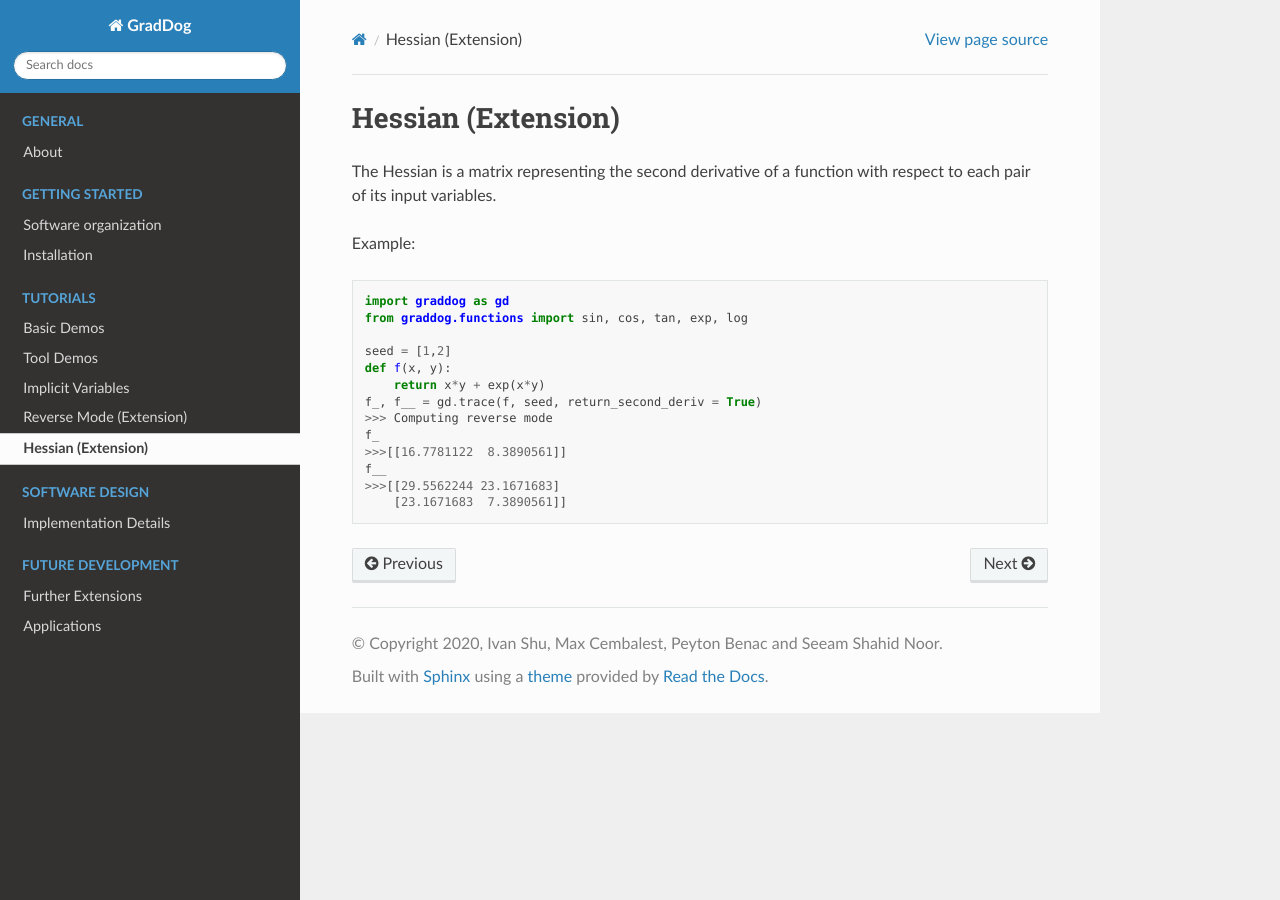
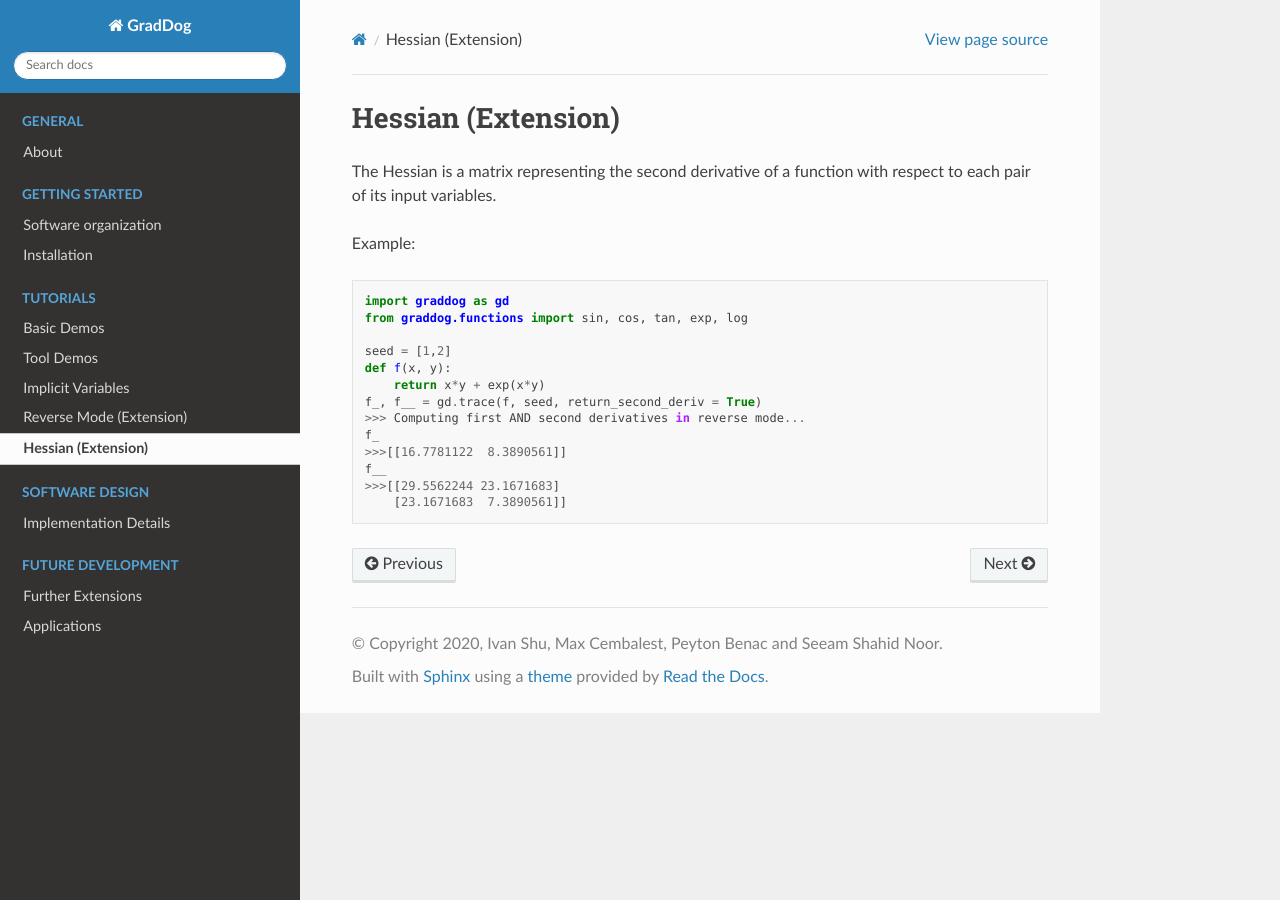
Before and after one commit to git-fetch-git-roll-over/GradDog, a Sphinx documentation site: the page built from docs/source/hessian.rst, in a window 1280 px wide. Built offline with Sphinx 7.4.7 and the Read the Docs theme 2.0.0, drawn with Linux system fonts in a browser that asks for light colours.

Commit message:
Update hessian.rst

```diff
--- a/docs/source/hessian.rst
+++ b/docs/source/hessian.rst
@@ -13,7 +13,7 @@ Example::
     def f(x, y):
         return x*y + exp(x*y)
     f_, f__ = gd.trace(f, seed, return_second_deriv = True)
-    >>> Computing reverse mode
+    >>> Computing first AND second derivatives in reverse mode...
     f_
     >>>[[16.7781122  8.3890561]]
     f__
```
